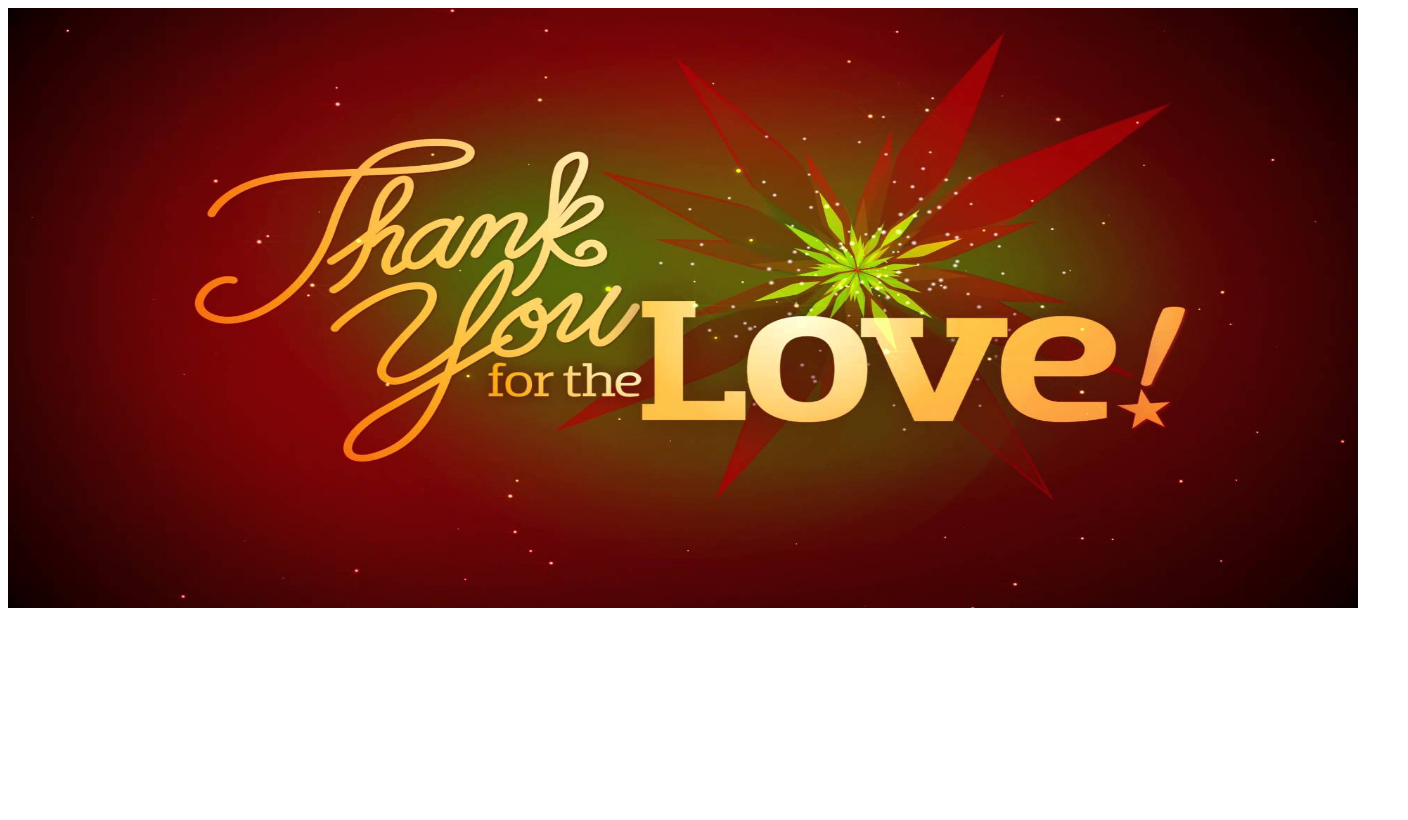
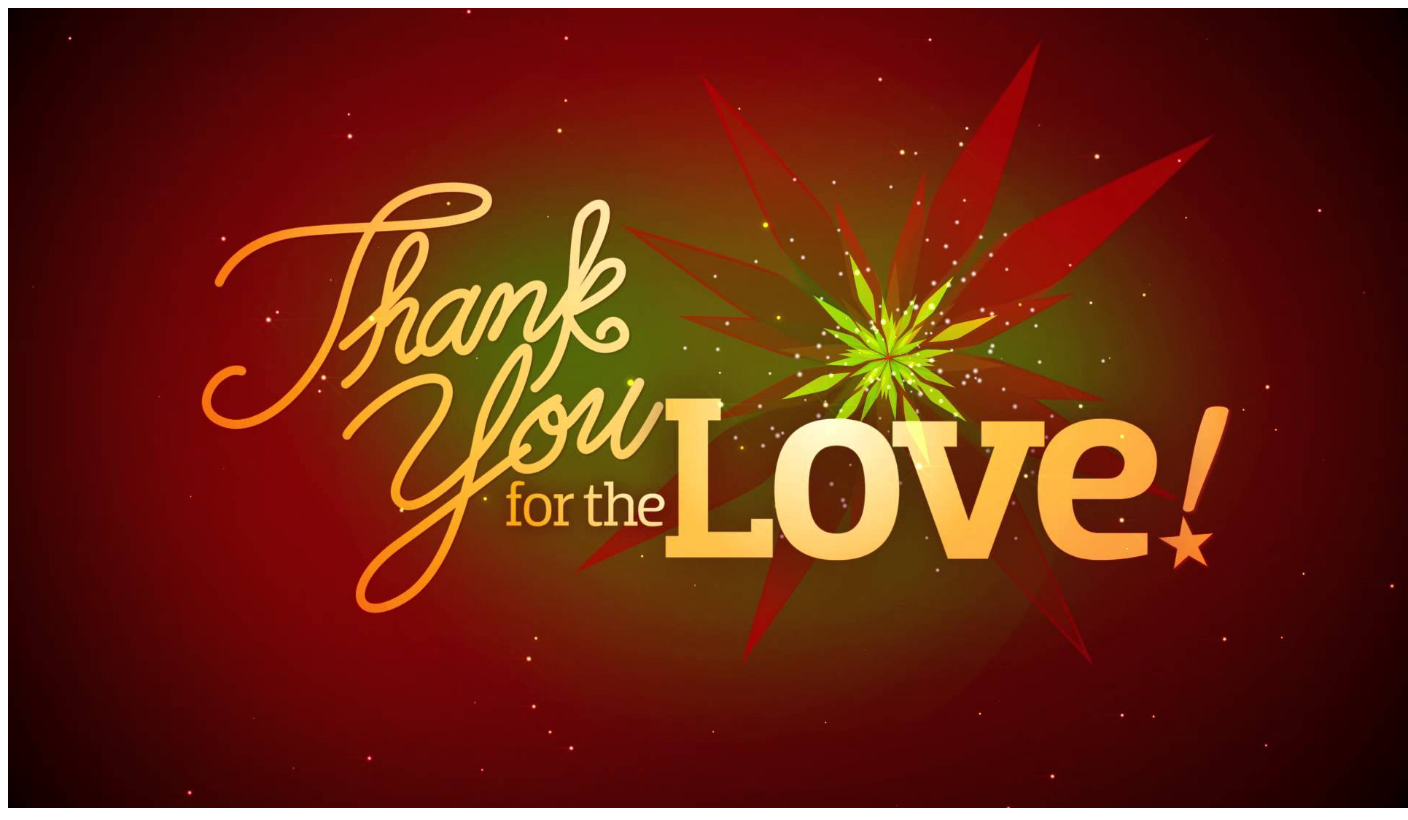
Before and after one commit to Invecto/Invecto.github.io, a plain HTML site: page index.html in a window 1280 px wide. Shown: the whole page, 1408 px wide, since content can reach past the window. Drawn offline with Linux system fonts and the light colour scheme.

Commit message:
Update index.html

```diff
--- a/index.html
+++ b/index.html
@@ -12,7 +12,7 @@
         <!--image-->
         <div>
             <div id="image">
-                <img src="love.jpg" alt="thank you for the love" width="1350" height="600">
+                <img src="love.jpg" alt="thank you for the love" width="1400" height="800">
             </div>
             <!--close body-->
         </body>
```
